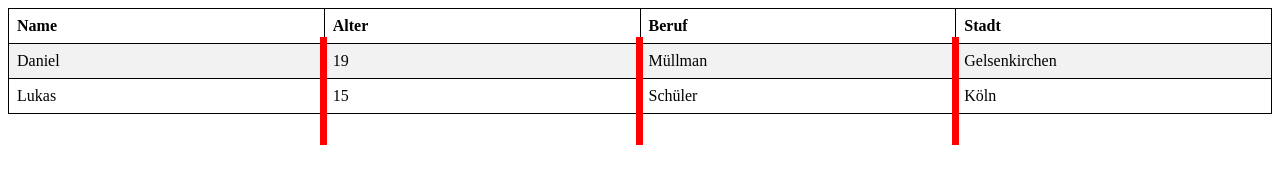
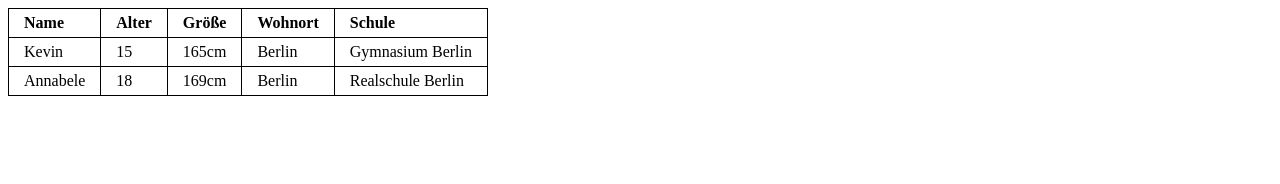
Before and after one commit to Koch-Dustin/table, a plain HTML site: page Version3/index.html in a window 1280 px wide. Drawn offline with Linux system fonts and the light colour scheme.

Commit message:
Worked on code

```diff
--- a/Version3/index.html
+++ b/Version3/index.html
@@ -10,29 +10,39 @@
     <title>Table Version 1</title>
 </head>
 <body id="main">
-    <table>
+  <table id="table">
+    <thead>
       <tr>
-            <th id="name">Name</th>
-            <th id="alter">Alter</th>
-            <th id="job">Beruf</th>
-            <th id="city">Stadt</th>
+        <th>Name</th>
+        <th>Alter</th>
+        <th>Größe</th>
+        <th>Wohnort</th>
+        <th>Schule</th>
       </tr>
+     </thead>
+     <tbody>
       <tr>
-            <td class="name1">Daniel</td>
-            <td class="alter1">19</td>
-            <td class="job1">Müllman</td>
-            <td class="city1">Gelsenkirchen</td>
+       <td>Kevin</td>
+       <td>15</td>
+       <td>165cm</td>
+       <td>Berlin</td>
+       <td>Gymnasium Berlin</td>
       </tr>
+
       <tr>
-          <td class="name2">Lukas</td>
-          <td class="alter2">15</td>
-          <td class="job2">Schüler</td>
-          <td class="city2">Köln</td>
+        <td>Annabele</td>
+        <td>18</td>
+        <td>169cm</td>
+        <td>Berlin</td>
+        <td>Realschule Berlin</td>
        </tr>
+     </tbody>
     </table>
-    <div id="test"></div>
-    <div id="test2"></div>
-    <div id="test3"></div>
-    <script src="index.js"></script>
+  <script src="reziable.js"></script>
+
+  <script>
+  var table = document.getElementsByTagName('table')[0];
+  resizableGrid(table);
+  </script>
 </body>
 </html>
--- a/Version3/index.js
+++ /dev/null
@@ -1,24 +0,0 @@
-// Strich auf rand von Tabelle bekommen
-
-const rand1 = document.getElementById('test');
-const rand2 = document.getElementById('test2');
-const rand3 = document.getElementById('test3');
-
-const container__right__one = document.getElementById('name').getBoundingClientRect().right;
-const container__right__two = document.getElementById('alter').getBoundingClientRect().right;
-const container__right__three = document.getElementById('job').getBoundingClientRect().right;
-
-const doc = document;
-const doc1 = doc.getElementById('main').getBoundingClientRect().x;
-
-console.log(doc1)
-console.log(container__right__one)
-
-rand1.style.left = container__right__one - doc1 / 2 + "px";
-rand1.style.height = document.getElementById('name').style.height + "px"
-
-rand2.style.left = container__right__two - doc1 / 2 + "px";
-rand3.style.left = container__right__three - doc1 / 2 + "px";
-
-// Strick Dragbar machen
-// Tabellen nach BoundingclientRect anpassen
--- /dev/null
+++ b/Version3/reziable.js
@@ -0,0 +1 @@
+function resizableGrid(e){var t=e.getElementsByTagName("tr")[0],n=t?t.children:void 0;if(n){e.style.overflow="hidden";for(var i=e.offsetHeight,o=0;o<n.length;o++){var r=s(i);n[o].appendChild(r),n[o].style.position="relative",d(r)}}function d(e){var t,n,i,o,r;e.addEventListener("mousedown",function(e){n=e.target.parentElement,i=n.nextElementSibling,t=e.pageX;var d=function(e){if("border-box"==l(e,"box-sizing"))return 0;var t=l(e,"padding-left"),n=l(e,"padding-right");return parseInt(t)+parseInt(n)}(n);o=n.offsetWidth-d,i&&(r=i.offsetWidth-d)}),e.addEventListener("mouseover",function(e){e.target.style.borderRight="2px solid #0000ff"}),e.addEventListener("mouseout",function(e){e.target.style.borderRight=""}),document.addEventListener("mousemove",function(e){if(n){var d=e.pageX-t;i&&(i.style.width=r-d+"px"),n.style.width=o+d+"px"}}),document.addEventListener("mouseup",function(e){n=void 0,i=void 0,t=void 0,r=void 0,o=void 0})}function s(e){var t=document.createElement("div");return t.style.top=0,t.style.right=0,t.style.width="5px",t.style.position="absolute",t.style.cursor="col-resize",t.style.userSelect="none",t.style.height=e+"px",t}function l(e,t){return window.getComputedStyle(e,null).getPropertyValue(t)}}
--- a/Version3/style.css
+++ b/Version3/style.css
@@ -1,57 +1,15 @@
-*{
-  user-select:none;
-}
-
-body {
-  overflow-x:auto;
-}
-
-table, th, td {
-  border: 1px solid black;
-  min-width: 150px;
-  height: auto;
+* {
+  box-sizing: border-box;
 }
 
 table {
-  border-collapse: collapse;
-  border-spacing: 0;
-  width: 100%;
-  border: 1px solid #ddd;
+  border-collapse:collapse;
 }
 
-th, td {
-  text-align: left;
-  padding: 8px;
-  width: auto;
+td,th {
+  padding:5px 15px;text-align:left;
 }
 
-tr:nth-child(even) {
-  background-color: #f2f2f2
+table,th,td {
+  border:1px solid #000;
 }
-
-#test {
-  position: absolute;
-  background-color: red;
-  height: 107.5px;
-  width: 0.55%;
-  margin-top: -6%;
-  cursor: pointer;
-}
-
-#test2 {
-  position: absolute;
-  background-color: red;
-  height: 107.5px;
-  width: 0.55%;
-  margin-top: -6%;
-  cursor: pointer;
-}
-
-#test3 {
-  position: absolute;
-  background-color: red;
-  height: 107.5px;
-  width: 0.55%;
-  margin-top: -6%;
-  cursor: pointer;
-}
```
Lines whose indentation alone changed are shown as unchanged.
